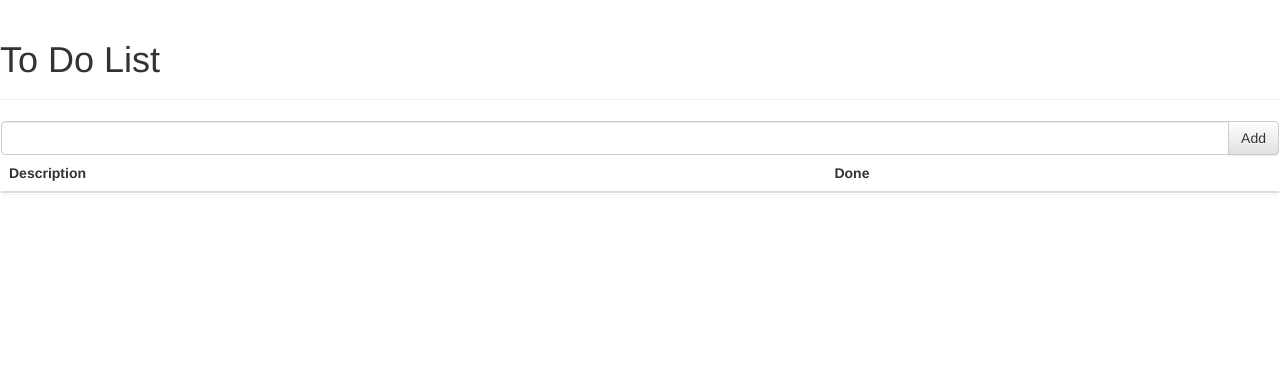
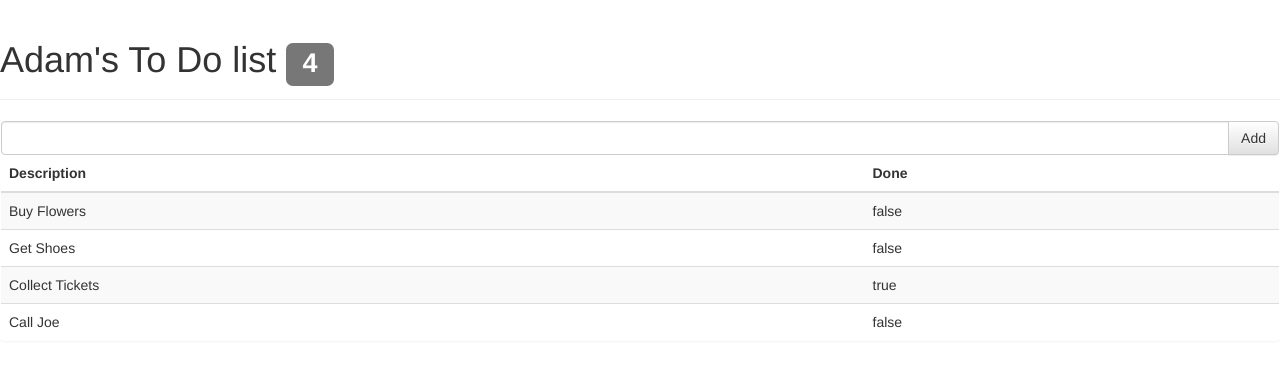
Before and after one commit to maxsoe/ProAngularJS, a plain HTML site: page todo.html in a window 1280 px wide. Drawn offline with nearby package versions, Linux system fonts and the light colour scheme.

Commit message:
2-5. Displaying the Model Data with a View in the todo.html File

```diff
--- a/todo.html
+++ b/todo.html
@@ -41,7 +41,10 @@
 
 <body ng-controller="ToDoCtrl">
   <div class="page-header">
-    <h1>To Do List</h1>
+    <h1>
+      {{todo.user}}'s To Do list
+      <span class="label label-default">{{todo.items.length}}</span>
+    </h1>
   </div>
   <div class="panel">
     <div class="input-group">
@@ -58,7 +61,10 @@
         </tr>
       </thead>
       <tbody>
-
+        <tr ng-repeat="item in todo.items">
+          <td>{{item.action}}</td>
+          <td>{{item.done}}</td>
+        </tr>
       </tbody>
     </table>
   </div>
```
